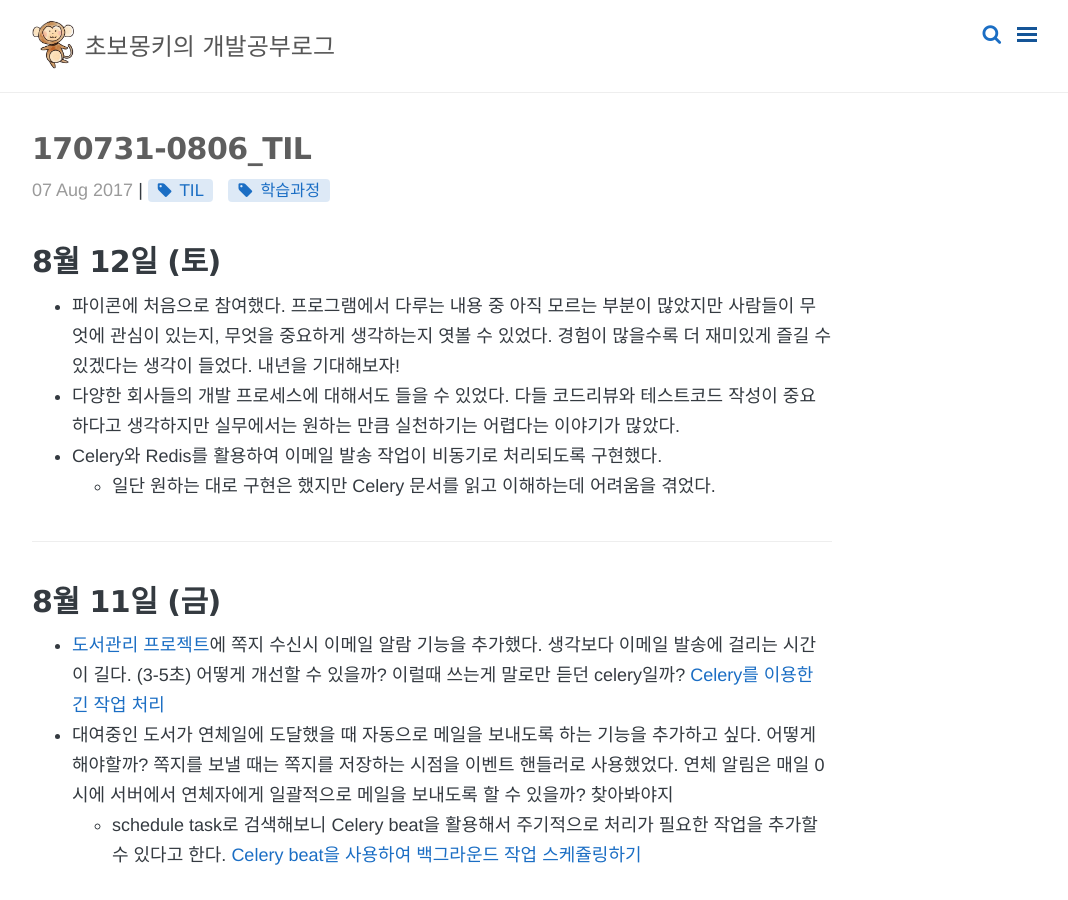
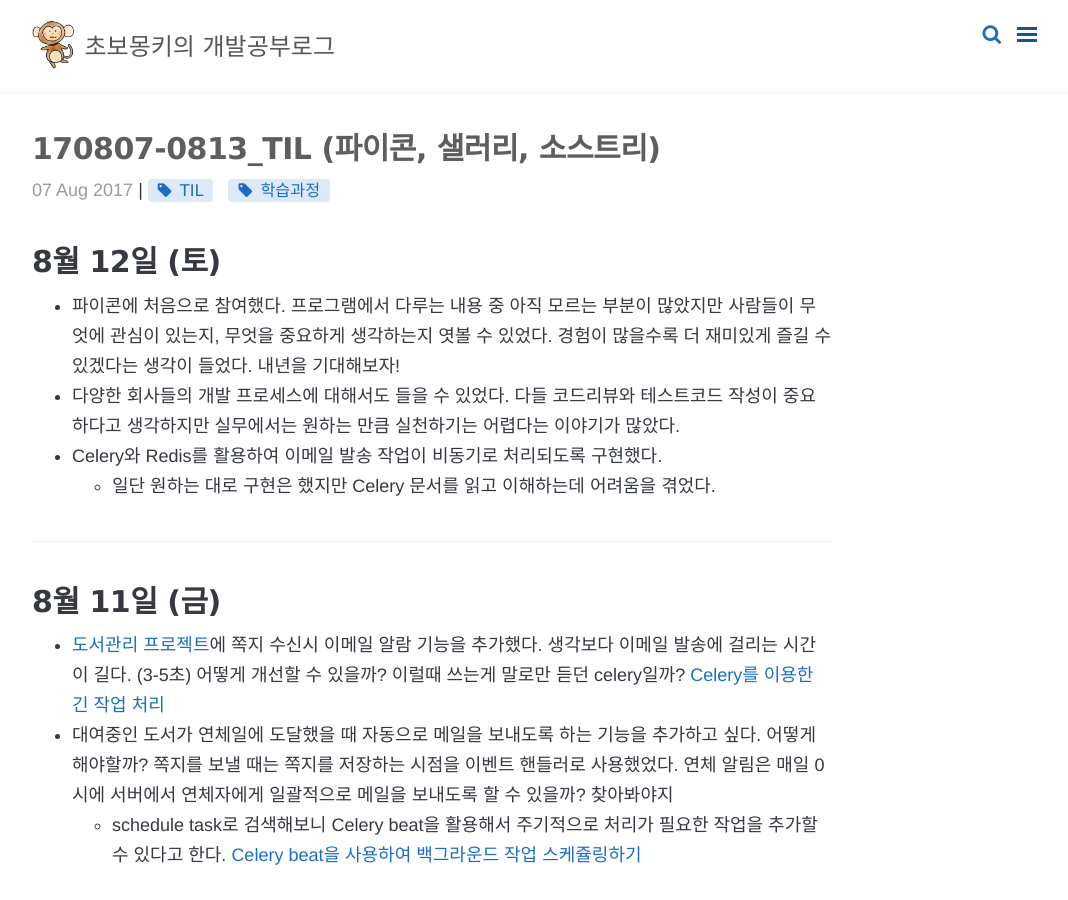
Before and after one commit to wayhome25/wayhome25.github.io, a Jekyll site: the page built from _posts/TIL(Today I Learned)/2017-08-07-08-13-TIL.md, in a window 1280 px wide and 900 px high. Shown: the whole window, without its empty margins (208-1276 px from the left). Built offline with Jekyll 4.4.1, drawn with Linux system fonts in a browser that asks for light colours; nearby versions of some CDN libraries; comment, search, counter and statistics services are not loaded.

Commit message:
add blog post

```diff
--- a/_posts/TIL(Today I Learned)/2017-08-07-08-13-TIL.md
+++ b/_posts/TIL(Today I Learned)/2017-08-07-08-13-TIL.md
@@ -1,6 +1,6 @@
 ---
 layout: post
-title: 170731-0806_TIL
+title: 170807-0813_TIL (파이콘, 샐러리, 소스트리)
 category: TIL (Today I Learned)
 permalink: /til/:year/:month/:day/:title/
 tags: [TIL, 학습과정]
```
